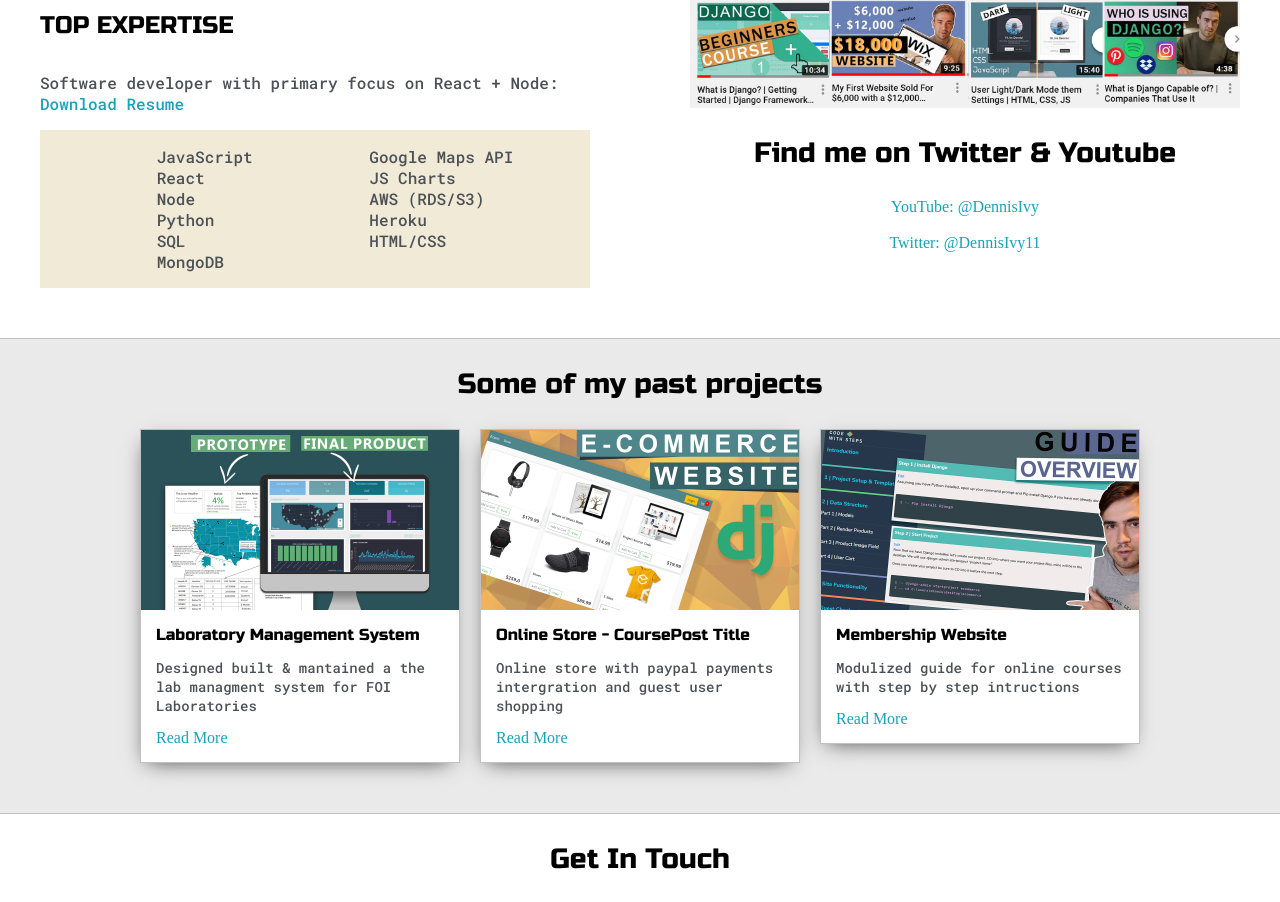
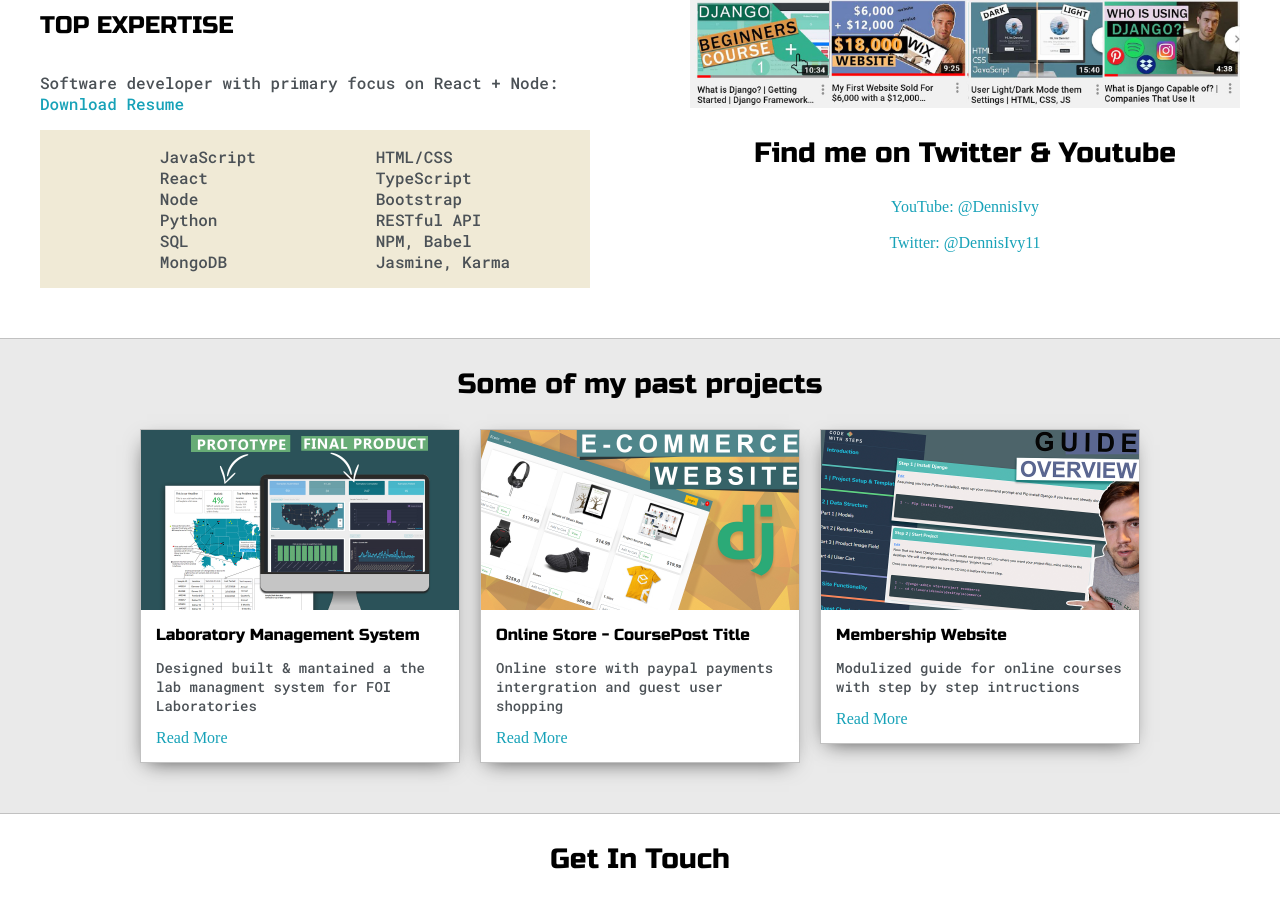
Before and after one commit to jisshub/my-portfolio-website, a plain HTML site: page index.html in a window 1280 px wide. Shown: the part 967-1869 px from the top of the page. Drawn offline with Linux system fonts and the light colour scheme.

Commit message:
new commit

```diff
--- a/index.html
+++ b/index.html
@@ -116,11 +116,12 @@
               </ul>
 
               <ul>
-                <li>Google Maps API</li>
-                <li>JS Charts</li>
-                <li>AWS (RDS/S3)</li>
-                <li>Heroku</li>
                 <li>HTML/CSS</li>
+                <li>TypeScript</li>
+                <li>Bootstrap</li>
+                <li>RESTful API</li>
+                <li>NPM, Babel</li>
+                <li>Jasmine, Karma</li>
               </ul>
             </div>
           </div>
```
